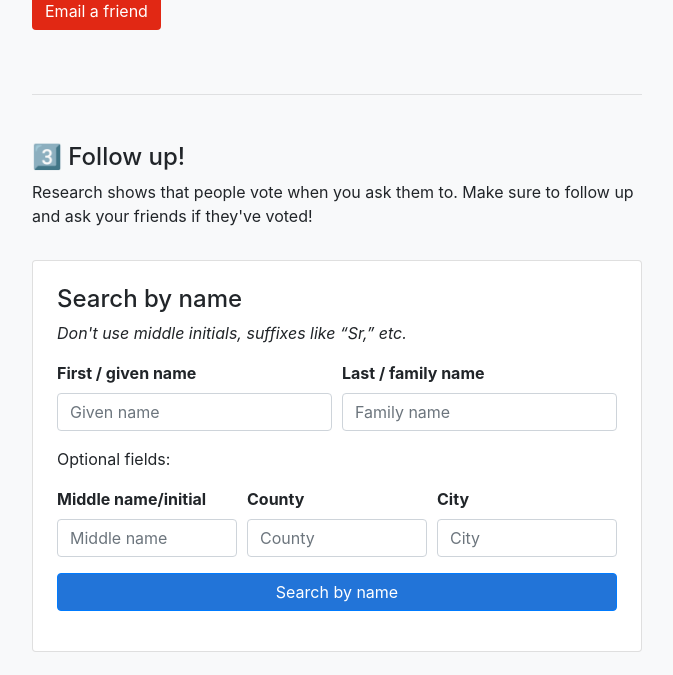
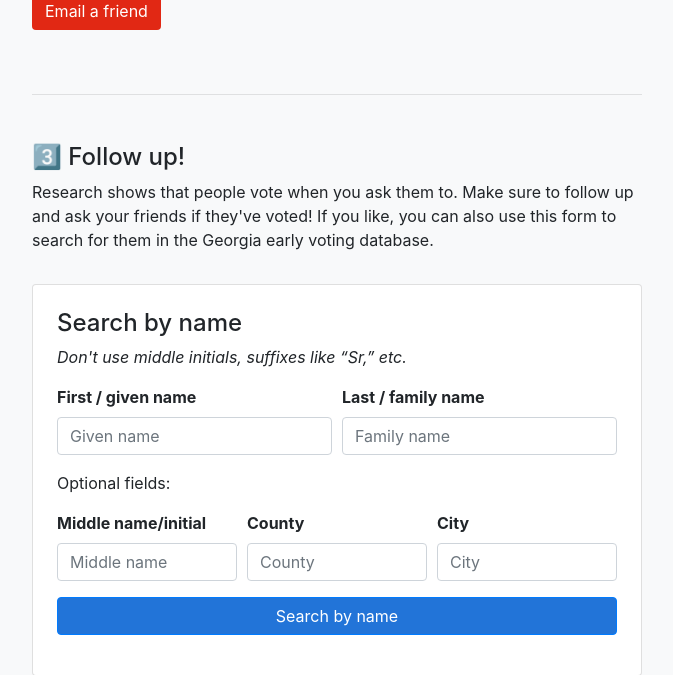
Before and after one commit to vote/gaballot, a Flask app: template templates/index.html in a window 1280 px wide. Shown: the part 1873-2548 px from the top of the page, without its empty margins (303-976 px from the left). Run offline with Flask 2, Linux system fonts and the light colour scheme; the template is opened without the code that fills it: most values are stand-ins (such as "Sample title", 1, 10 or a date in 2020).

Commit message:
Update templates/index.html
Co-authored-by: aristeinberg <arimsteinberg@gmail.com>

```diff
--- a/templates/index.html
+++ b/templates/index.html
@@ -92,7 +92,7 @@
     <div class='mt-4'>
       <h4>3️⃣ Follow up!</h4>
       <p>Research shows that people vote when you ask them to. Make sure to follow up and ask your
-        friends if they've voted!</p>
+        friends if they've voted! If you like, you can also use this form to search for them in the Georgia early voting database.</p>
       <div class="py-3">
         <form class="card p-3 p-lg-4 rounded" method="GET" action="/search">
           <h2 class="h4">Search by name</h2>
```
